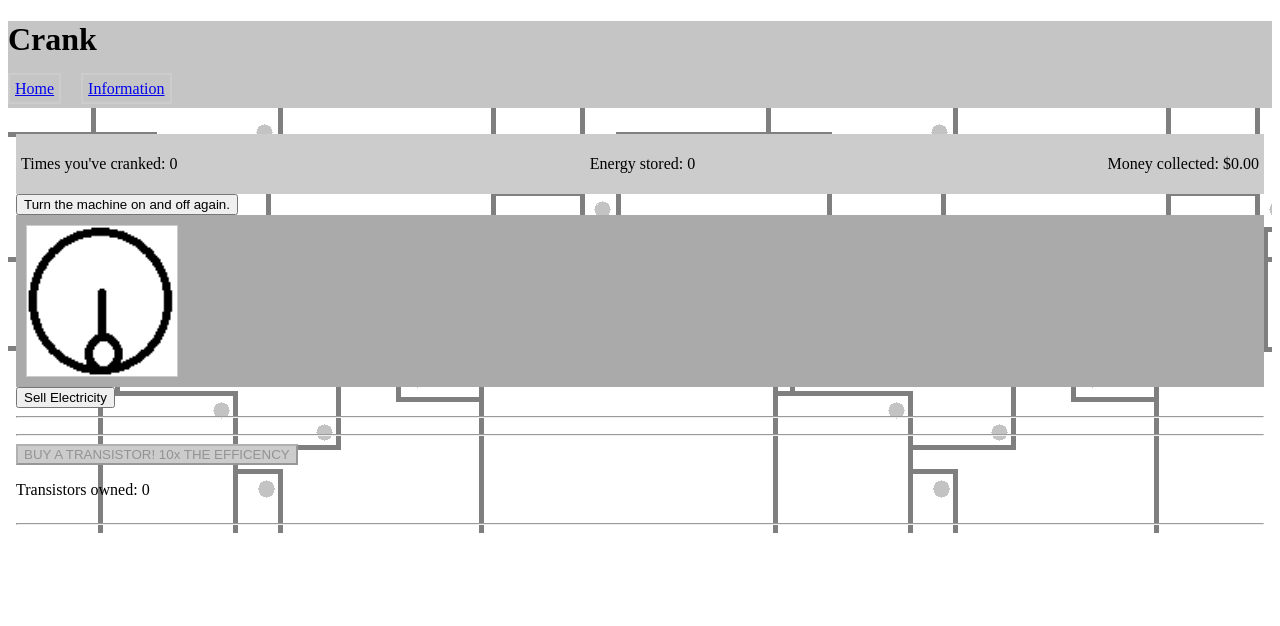
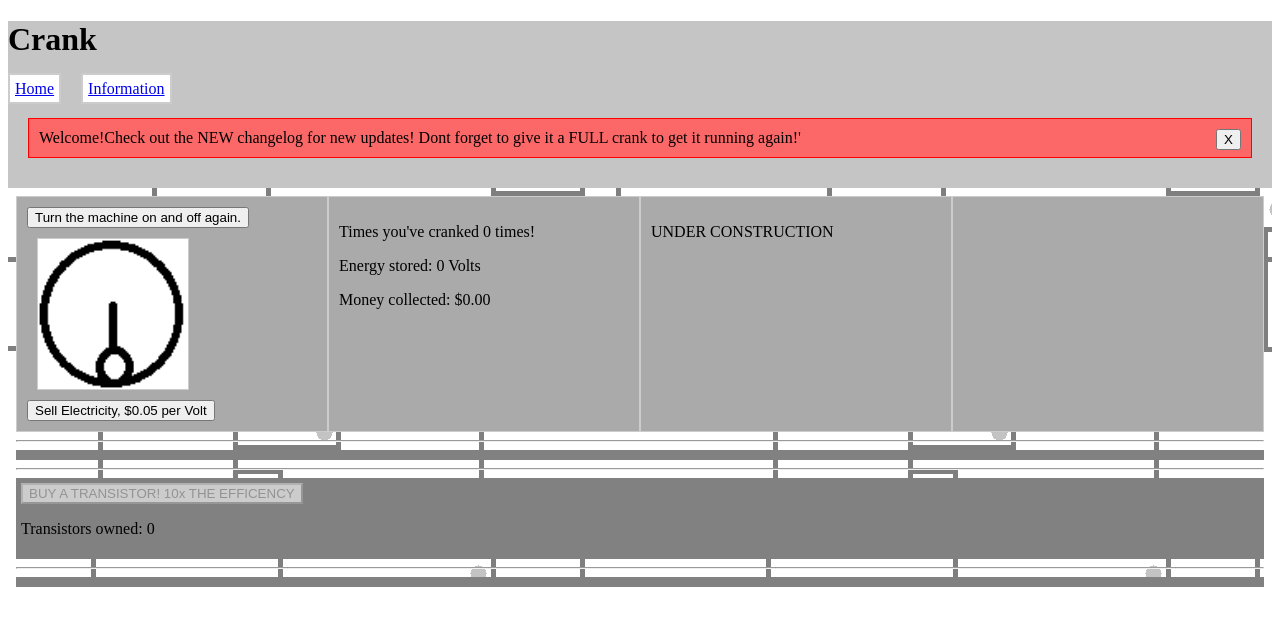
Before and after one commit to bowmandaApp/Crank, an Angular app: page / in a window 1280 px wide. Shown: the top 626 px of the page. Built offline with nearby package versions, Linux system fonts and the light colour scheme.

Commit message:
first update...ish

```diff
--- a/src/app/app.component.css
+++ b/src/app/app.component.css
@@ -2,6 +2,7 @@ nav a {
     margin-right: 20px;
     padding: 5px;
     border: 2px solid #ccc;
+    background-color: #fff;
   }
 
   .top{
@@ -13,3 +14,16 @@ nav a {
     background-image: url(../assets/wall.png);
     background-repeat: repeat;
   }
+
+  .banner {
+    background-color: #fc6868;
+    padding: 10px;
+    border: 1px solid #ff0000;
+    margin: 20px;
+    margin-left: auto + 20;
+  }
+
+  .bttn {
+    margin-right: auto + 20;
+    float: right;
+  }
--- a/src/app/app.component.html
+++ b/src/app/app.component.html
@@ -4,9 +4,14 @@
 <nav>
     <a routerLink="/">Home</a>
     <a routerLink="/scamazon">Information</a>
+    <div class="banner" *ngIf="showBanner">
+        Welcome!Check out the NEW changelog for new updates! Dont forget to give it a FULL crank to get it running again!' <button class="bttn" (click)="closeBanner()">X</button>
+      </div>
 </nav>
+
 </div>
-<br>
+
+
 <header>
     <meta name="viewport" content="width=device-width, initial-scale=1, maximum-scale=1, user-scalable=no">
 </header>
--- a/src/app/app.component.ts
+++ b/src/app/app.component.ts
@@ -7,106 +7,9 @@ import { Component } from '@angular/core';
 })
 export class AppComponent {
 
+  showBanner = true;
 
-
-  title(title: any) {
-    throw new Error('Method not implemented.');
-  }
-  score = 0;
-  clicks = 0;
-  energy = 0;
-  tubes = 0;
-  vacuum: string[] = [];
-  showTubeInfo = false;
-
-  crank_images = [
-    '/assets/crank.png',
-    '/assets/crank2.png',
-    '/assets/crank3.png',
-    '/assets/crank4.png'
-  ];
-  currentIndex = 0;
-
-  get currentImage() {
-    return this.crank_images[this.currentIndex];
-  }
-
-  nextImage() {
-    this.currentIndex = (this.currentIndex + 1) % this.crank_images.length;
-  }
-  ngOnInit() {
-    const score = localStorage.getItem('score');
-    if (score !== null) {
-      this.score = parseInt(score, 10);
-    }
-
-    const energy = localStorage.getItem('energy');
-    if (energy !== null) {
-      this.energy = parseInt(energy, 10);
-    }
-
-    const tubes = localStorage.getItem('tubes');
-    if (tubes !== null) {
-      this.tubes = parseInt(tubes, 10);
-    }
-
-    setInterval(() => {
-      this.energy += this.tubes;
-      localStorage.setItem('energy', this.energy.toString());
-    }, 1000);
-  }
-  incrementClicks() {
-    this.clicks++;
-    this.energyCount();
-    if (this.clicks === 4) {
-      this.incrementScore();
-
-      this.clicks = 0;
-    }
-  }
-
-  reset() {
-    this.score = 0;
-    localStorage.removeItem('score');
-    this.energy = 0;
-    localStorage.removeItem('energy');
-    this.tubes = 0;
-    localStorage.removeItem('tubes');
-  }
-
-  incrementScore() {
-    this.score++;
-    if (this.tubes > 0){
-      this.vacuumTubes;
-    }
-    if (this.score >= 10) {
-      this.showTubeInfo = true;
-    }
-    localStorage.setItem('score', this.score.toString());
-}
-
-  vacuumTubes(){
-    //this.tubes += this.energy;
-
-    localStorage.setItem('tubes', this.tubes.toString());
-  }
-
-  energyCount() {
-  this.energy++;
-  if (this.energy >= 40) {
-
-  }
-  localStorage.setItem('energy', this.energy.toString());
-}
-
-addTube() {
-  if (this.energy >= 40) {
-    this.tubes++;
-    this.vacuum.push('/assets/vacuum_tube.png');
-    this.energy -= 40;
-    localStorage.setItem('tubes', this.tubes.toString());
-    localStorage.setItem('energy', this.energy.toString());
+  closeBanner() {
+    this.showBanner = false;
   }
 }
-
-}
--- a/src/app/home/home.component.css
+++ b/src/app/home/home.component.css
@@ -14,35 +14,28 @@
     width: 250px;
     height: 250px;
   }
-
-  .container {
+  .interactive {
     background-color: #ccc;
     display: flex;
-    flex-direction: row;
-    justify-content: space-between;
-    align-items: center;
-    padding: 5px;
+    padding: 0px;
   }
 
-  .crank-container {
-    display: flex;
-    flex-direction: row;
-    justify-content: space-between;
-    align-items: center;
+  .information,
+  .energy-container,
+  .money-container,
+  .flyWheel-container {
+    flex: 1;
+    padding: 10px;
     background-color: #aaa;
+    border: 1px solid #ccc;
   }
 
-  .button-container {
-    display: flex;
-    flex-direction: row;
-    justify-content: space-between;
-    align-items: center;
+
+  .interactions {
+    display: inline-block;
+    margin-right: 10px;
   }
 
-  .interactions {
-    display: inlinr-block;
-    margin-right: 10px;
-  }
 
   .fly {
     max-width: 100%;
@@ -57,6 +50,10 @@
     cursor: not-allowed;
   }
 
+  .item{
+    background-color: #818181;
+    padding: 5px;
+  }
 
   img {
     width: 150px;
--- a/src/app/home/home.component.html
+++ b/src/app/home/home.component.html
@@ -1,34 +1,41 @@
-
 <body>
-<div class="container">
-    <p>Times you've cranked: {{ score }}</p>
-    <p>Energy stored: {{ energy }}</p>
-    <p>Money collected: ${{ money.toFixed(2) }}</p>
-    <p *ngIf="showFlywheelInfo">Flywheel energy stored: {{ flywheel }}</p>
-    <p *ngIf="showFlywheelInfo">Flywheel Mk{{ flywheelUpgrade }}</p>
-</div>
-
+    <div class="interactive">
+        <article class="energy-container">
             <button (click)="reset()" style="display: block;">Turn the machine on and off again.</button>
-<div class="energy-container">
             <div class="crank-container">
                 <img [src]="currentImage" (click)="nextImage()" (click)="incrementClicks()" alt="Crank"
                     style="display: block; margin-top: 10px;" />
-        <img *ngIf="showFlywheelInfo && ownFlywheel" class="fly" [src]="currentFlyImage" alt="/assets/flywheel1.png">
             </div>
-    <div class="interaction">
-        <button (click)="sellEnergy()" style="display: block;">Sell Electricity</button>
+            <button (click)="sellEnergy()" style="display: block;">Sell Electricity, $0.05 per Volt</button>
+        </article>
+        <article class="information">
+            <p>Times you've cranked {{ score }} times!</p>
+            <p>Energy stored: {{ energy }} Volts</p>
+            <p>Money collected: ${{ money.toFixed(2) }}</p>
+            <p *ngIf="showFlywheelInfo">Flywheel Contains {{ flywheel }} Volts</p>
+            <p *ngIf="showFlywheelInfo">Flywheel Mk{{ flywheelUpgrade }}</p>
+        </article>
+        <article class="money-container">
+            <p>UNDER CONSTRUCTION</p>
+        </article>
+        <article class="flyWheel-container">
+            <img *ngIf="showFlywheelInfo && ownFlywheel" class="fly" [src]="currentFlyImage"
+            alt="/assets/flywheel1.png">
             <button *ngIf="showFlywheelInfo && !ownFlywheel" [disabled]="money < 5" (click)="buyFlywheel()"
                 (click)="toggleLoop()">Purchase flywheel</button>
             <button id="toggleFlywheel" class="fly" *ngIf="showFlywheelInfo && ownFlywheel  || lockFlywheel"
                 (click)="toggleLoop()">Start/Stop Flywheel</button>
-        <button class="fly" *ngIf="showFlywheelInfo && ownFlywheel || lockFlywheel" (click)="upgradeFlywheel()">Upgrade
+            <button class="fly" *ngIf="showFlywheelInfo && ownFlywheel || lockFlywheel"
+                (click)="upgradeFlywheel()">Upgrade
                 Flywheel</button>
+        </article>
     </div>
 
-
     <hr>
-    <p *ngIf="showTubeInfo" style="display: inline;">Vacuum Tubes, $5!</p>
-    <button [disabled]="energy < 40" *ngIf="showTubeInfo" (click)="addTube()" style="display: block;">VACUUM TUBES: BUY
+    <div class="item">
+        <p *ngIf="showTubeInfo" style="display: inline;">Vacuum Tubes, $5! Installation requires 20 volts</p>
+        <button [disabled]="energy < 40" *ngIf="showTubeInfo" (click)="addTube()" style="display: block;">VACUUM
+            TUBES: BUY
             NOW!</button>
         <p *ngIf="showTubeInfo">Vacuum Tubes owned: {{ tubes }}</p>
         <div class="tube-container">
@@ -36,11 +43,14 @@
                 <img [src]="vacuum" alt="Vacuum Tube" class="tube-display">
             </div>
         </div>
-
+    </div>
 
     <hr>
-    <p *ngIf="showTubeInfo" style="display: inline;">Transistors, $15!</p>
-    <button [disabled]="tubes < 10" *ngIf="showTransInfo" (click)="addTrans()" style="display: block;">BUY A TRANSISTOR!
+    <div class="item">
+        <p *ngIf="showTubeInfo" style="display: inline;">Transistors, $15! Installation requires 100 volts and the
+            removal of 10 Vacuum Tubes.</p>
+        <button [disabled]="tubes < 10" *ngIf="showTransInfo" (click)="addTrans()" style="display: block;">BUY A
+            TRANSISTOR!
             10x
             THE EFFICENCY</button>
         <p *ngIf="showTransInfo">Transistors owned: {{ transistor }}</p>
@@ -51,15 +61,19 @@
         </div>
     </div>
 
+
     <hr>
     <div class="machine-space">
-    <p *ngIf="showMachines" style="display: inline;">Copper Coils, $50!</p>
-    <button [disabled]="money < 50" *ngIf="showMachines" (click)="addCoils()" style="display: block;">BUY A COIL!
+        <div class="item">
+            <p *ngIf="showMachines" style="display: inline;">Copper Coils, $50! Installation requires 250 volts</p>
+            <button [disabled]="money < 50" *ngIf="showMachines" (click)="addCoils()" style="display: block;">BUY A
+                COIL!
                 STRENGTHEN YOUR CRANK</button>
             <p *ngIf="showMachines">Coils owned: {{ copperCoils }}</p>
             <div class="coils-container">
                 <div *ngFor="let coils of coils">
                     <img [src]="coils" alt="Copper Coils" class="coils-display">
+                </div>
             </div>
         </div>
     </div>
--- a/src/app/home/home.component.ts
+++ b/src/app/home/home.component.ts
@@ -293,7 +293,7 @@ if (coils !== null) {
     if (this.money >= 50.00 && this.energy >= 250) {
       this.copperCoils++;
       this.coils.push('assets/coils.png');
-      this.energy -= 100;
+      this.energy -= 250;
       this.money -= 50.00;
 
       localStorage.setItem('copperCoils', this.copperCoils.toString());
--- a/src/app/scamazon/scamazon.component.css
+++ b/src/app/scamazon/scamazon.component.css
@@ -14,3 +14,23 @@
     padding: 10px;
     border: 1px solid #ccc;
   }
+
+  .scamazon-articles {
+    display: flex;
+  }
+
+  .article1,
+  .article2 {
+    flex: 1;
+    padding: 20px;
+    border: 2px solid #ccc;
+    background-color: #fff;
+  }
+  h3{
+    text-decoration: underline;
+  }
+
+  .change {
+    border: 2px solid #ccc;
+    padding: 10px;
+  }
--- a/src/app/scamazon/scamazon.component.html
+++ b/src/app/scamazon/scamazon.component.html
@@ -1,8 +1,21 @@
-<nav>
-    <a routerLink="/">Home</a>
-    <a routerLink="/scamazon">Information</a>
-  </nav>
-  <div class="top-container">
-    <img src="assets/scamazon.png" alt="scamazon logo">
-  </div>
-<p>Thank you for purchasing item#6548234! This brief manual will help you understand what the hell you just bought!</p>
+<div class="top-container">
+  <img src="assets/scamazon.png" alt="scamazon logo">
+</div>
+
+<div class="scamazon-articles">
+  <article class="article1">
+    <h3>INFORMATION</h3>
+    <p>Thank you for purchasing item#6548234! This brief manual will help you understand what the hell you just bought!
+    </p>
+  </article>
+
+  <article class="article2">
+    <h3>CHANGELOG. v0.00000F?</h3>
+    <div class="change">
+      <h5>The Volt Update!</h5>
+      <p>-Reworded several aspects. Energy is now considered Volt Units, or Voltage.</p>
+      <p>-Cleaned up webpage CSS a little bit to make it easier to read</p>
+      <p>-Broke the various modules loading on page refresh/switch, will work on that another time</p>
+    </div>
+  </article>
+</div>
```
Lines whose indentation alone changed are shown as unchanged.
